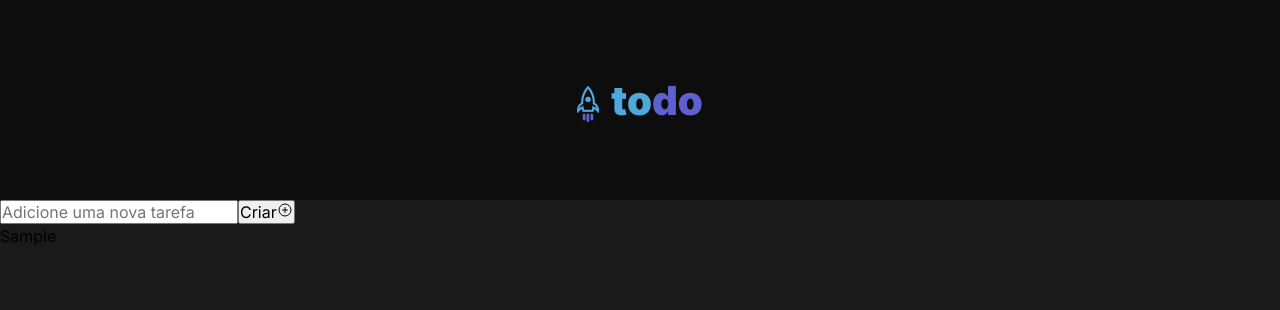
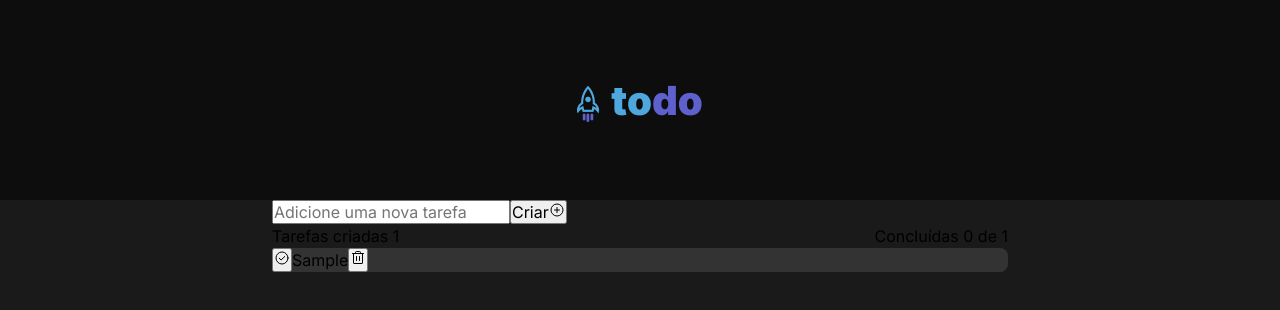
Before and after one commit to robrunodev/todo-app-challange, a React (Vite) app: page / in a window 1280 px wide. Both pictures are taken after typing "Sample" into the empty fields and a click on the button "Criar". Shown: the top 310 px of the page. Built offline with nearby package versions, Linux system fonts and the light colour scheme.

Commit message:
create task, delete task and mark as completed

```diff
--- a/src/App.module.scss
+++ b/src/App.module.scss
@@ -1,2 +1,12 @@
 .app {
+  max-width: 736px;
+  width: 100%;
+  margin: 0 auto;
+
+  .todo-list {
+    .todo-list__header {
+      display: flex;
+      justify-content: space-between;
+    }
+  }
 }
--- a/src/App.tsx
+++ b/src/App.tsx
@@ -2,15 +2,22 @@ import { ChangeEvent, FormEvent, useState } from 'react'
 import { Header } from './components/Header/Header'
 import styles from './App.module.scss'
 import { PlusCircle } from 'phosphor-react'
+import { TodoBox } from './components/TodoBox/TodoBox'
+import { TodoProps } from './utils/interfaces'
 
 function App() {
-
   const [todoText, setTodoText] = useState('')
-  const [todos, setTodos] = useState<string[]>([])
+  const [todos, setTodos] = useState<TodoProps[]>([])
 
   const handleAddNewTodo = (event: FormEvent) => {
     event.preventDefault()
-    setTodos([...todos, todoText])
+
+    const todoAdded: TodoProps = {
+      isComopleted: false,
+      text: todoText
+    }
+
+    setTodos([...todos, todoAdded])
     setTodoText('')
   }
 
@@ -18,11 +25,33 @@ function App() {
     setTodoText(event.currentTarget.value)
   }
 
+  const handleRemoveTodoItem = (todoItem: string) => {
+    const filteredTodos = todos.filter((item) => {
+      return todoItem !== item.text
+    })
+    setTodos(filteredTodos)
+  }
+
+  const handleMarkAsCompleted = (todoItem: TodoProps) => {
+
+    const todoListWithCompletedOne = todos.map((item) => {
+      if (item.text === todoItem.text) {
+        return { ...item, isComopleted: !todoItem.isComopleted }
+      }
+      return item;
+    })
+
+    setTodos(todoListWithCompletedOne)
+  }
+
+  const completedTodosCount = todos.filter((item) => item.isComopleted).length;
+  const totalTodosCount = todos.length;
+
 
   return (
-    <div className={styles.app}>
+    <>
       <Header />
-
+      <main className={styles.app}>
         <form onSubmit={handleAddNewTodo}>
           <input
             value={todoText}
@@ -32,17 +61,38 @@ function App() {
             onChange={handleChangeTodoText}
             autoComplete="off"
           />
-        <button>
+          <button type="submit">
             Criar
             <PlusCircle />
           </button>
         </form>
 
+
+        <div className={styles['todo-list']}>
+          <div className={styles['todo-list__header']}>
+            <span>
+              Tarefas criadas {totalTodosCount}
+            </span>
+
+            <span>
+              Concluídas {`${completedTodosCount} de ${totalTodosCount}`}
+            </span>
+          </div>
+
           {todos.map(todo => {
-        return <p>{todo}</p>
+            return (
+              <TodoBox
+                key={todo.text}
+                todo={todo}
+                handleRemoveTodo={handleRemoveTodoItem}
+                handleMarkAsCompleted={handleMarkAsCompleted}
+              />
+            )
           })}
+        </div>
 
-    </div>
+      </main>
+    </>
   )
 }
 
--- /dev/null
+++ b/src/components/TodoBox/TodoBox.module.scss
@@ -0,0 +1,12 @@
+.todoBox {
+  background: var(--gray-400);
+  border-radius: 8px;
+
+  &.completed {
+    background: tomato;
+
+    span {
+      text-decoration: line-through;
+    }
+  }
+}
--- /dev/null
+++ b/src/components/TodoBox/TodoBox.tsx
@@ -0,0 +1,29 @@
+import { CheckCircle, Trash } from 'phosphor-react'
+import { TodoProps } from '../../utils/interfaces'
+import styles from './TodoBox.module.scss'
+
+interface TodoBoxProps {
+    todo: TodoProps,
+    handleRemoveTodo: (item: string) => void,
+    handleMarkAsCompleted: (item: TodoProps) => void,
+}
+
+export function TodoBox({ todo, handleRemoveTodo, handleMarkAsCompleted }: TodoBoxProps) {
+    return (
+        <div className={todo.isComopleted ? `${styles.todoBox} ${styles.completed}` : styles.todoBox} >
+            <button
+                onClick={() => handleMarkAsCompleted(todo)}
+                type="button"
+                title="Remove todo buttom">
+                <CheckCircle />
+            </button>
+            <span>{todo.text}</span>
+            <button
+                onClick={() => handleRemoveTodo(todo.text)}
+                type="button"
+                title="Remove todo buttom">
+                <Trash />
+            </button>
+        </div>
+    )
+}
--- /dev/null
+++ b/src/utils/interfaces.ts
@@ -0,0 +1,4 @@
+export interface TodoProps {
+    text: string,
+    isComopleted: boolean,
+}
```
Lines whose indentation alone changed are shown as unchanged.
